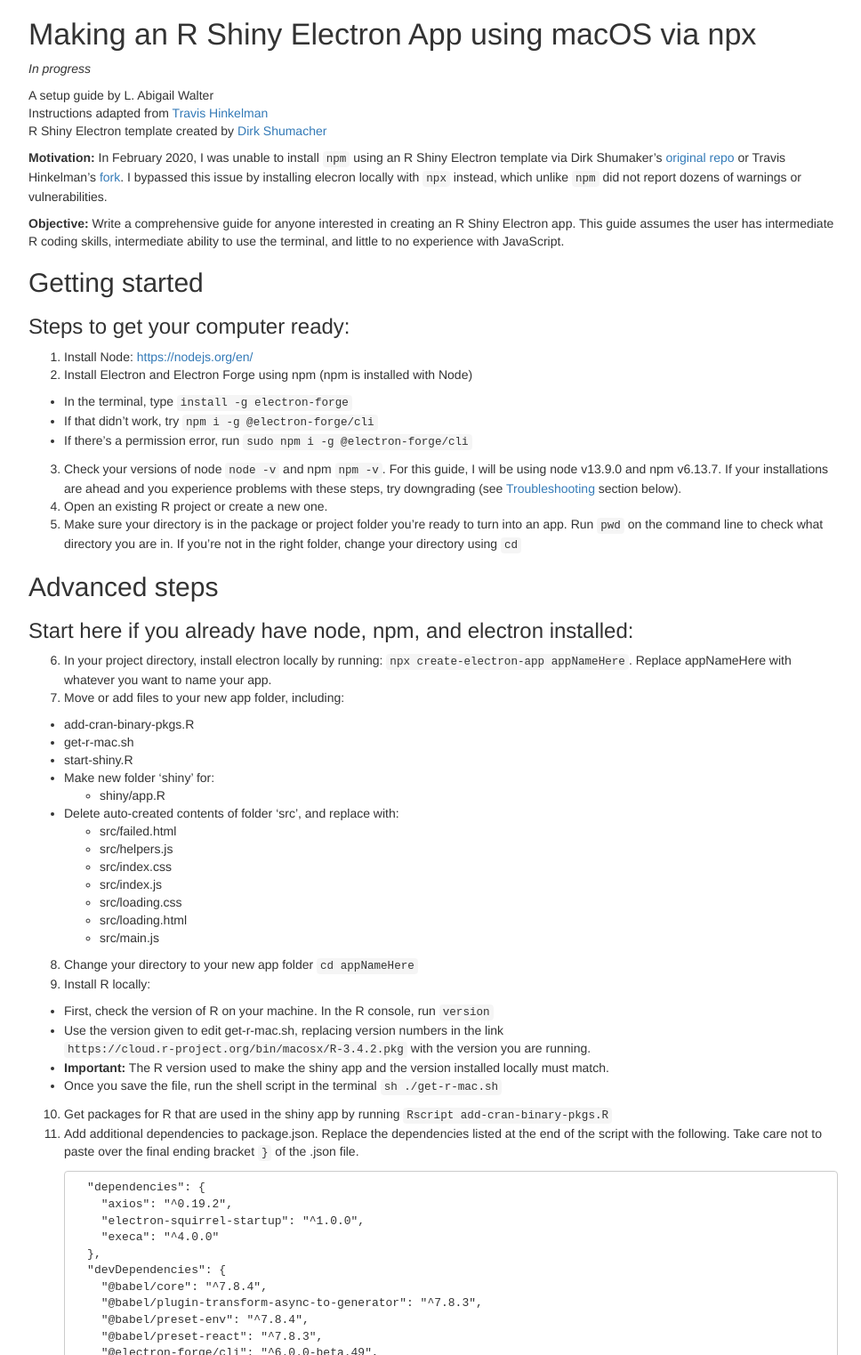
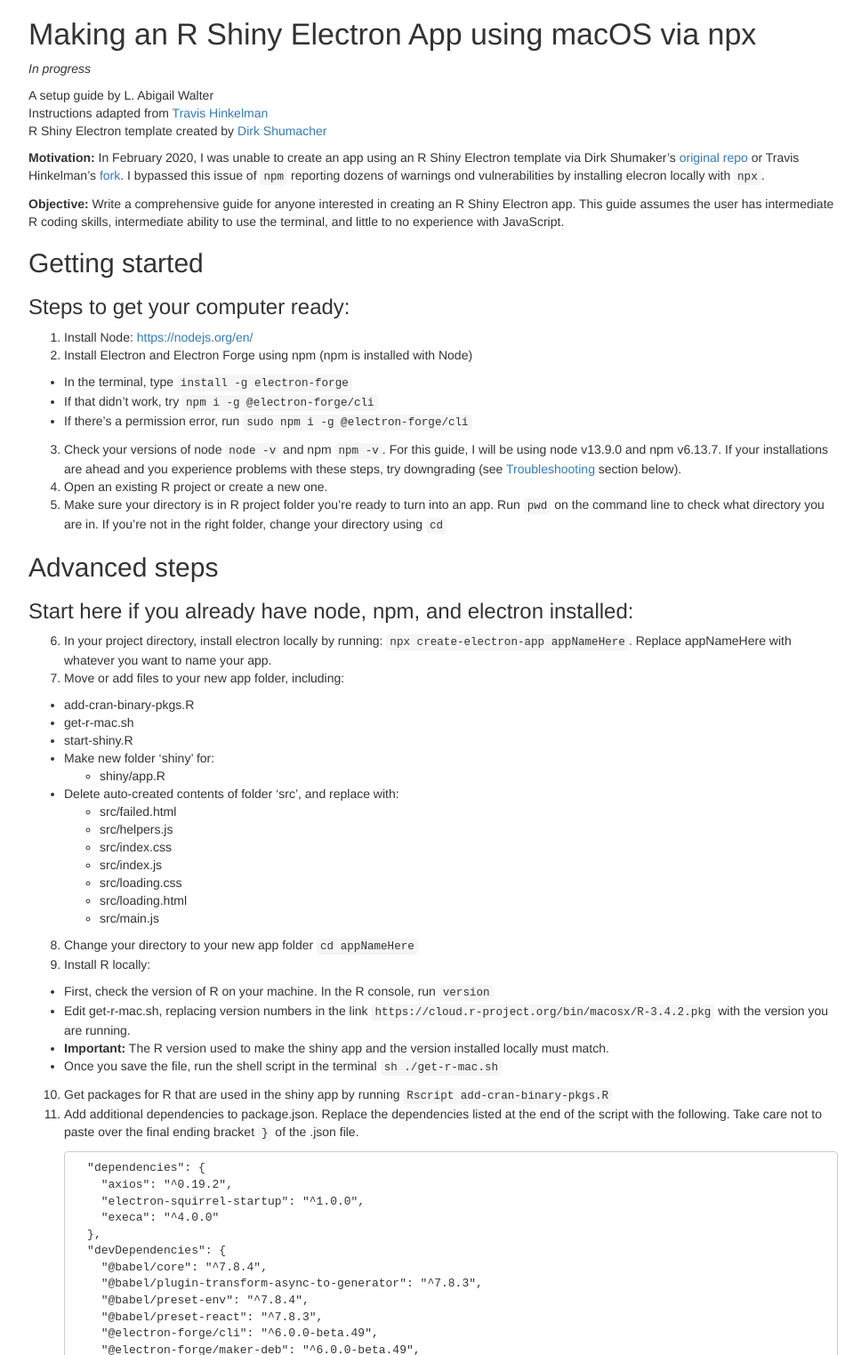
Before and after one commit to lawalter/r-shiny-electron-app, a plain HTML site: page README.html in a window 1280 px wide. Shown: the top 1523 px of the page at 89% size, without its empty margins (153-1121 px from the left). Drawn offline with nearby package versions, Linux system fonts and the light colour scheme; some packages are replaced by stand-ins of ours.

Commit message:
readme updates

```diff
--- a/README.html
+++ b/README.html
@@ -123,7 +123,7 @@
 <h1>Making an R Shiny Electron App using macOS via npx</h1>
 <p><em>In progress</em></p>
 <p>A setup guide by L. Abigail Walter <br>Instructions adapted from <a href="https://www.travishinkelman.com/post/deploy-shiny-electron/">Travis Hinkelman</a> <br>R Shiny Electron template created by <a href="https://github.com/dirkschumacher/r-shiny-electron">Dirk Shumacher</a></p>
-<p><b>Motivation:</b> In February 2020, I was unable to install <code>npm</code> using an R Shiny Electron template via Dirk Shumaker’s <a href="https://github.com/dirkschumacher/r-shiny-electron">original repo</a> or Travis Hinkelman’s <a href="https://github.com/hinkelman/r-shiny-electron">fork</a>. I bypassed this issue by installing elecron locally with <code>npx</code> instead, which unlike <code>npm</code> did not report dozens of warnings or vulnerabilities.</p>
+<p><b>Motivation:</b> In February 2020, I was unable to create an app using an R Shiny Electron template via Dirk Shumaker’s <a href="https://github.com/dirkschumacher/r-shiny-electron">original repo</a> or Travis Hinkelman’s <a href="https://github.com/hinkelman/r-shiny-electron">fork</a>. I bypassed this issue of <code>npm</code> reporting dozens of warnings ond vulnerabilities by installing elecron locally with <code>npx</code>.</p>
 <p><b>Objective:</b> Write a comprehensive guide for anyone interested in creating an R Shiny Electron app. This guide assumes the user has intermediate R coding skills, intermediate ability to use the terminal, and little to no experience with JavaScript.</p>
 <div id="getting-started" class="section level2">
 <h2>Getting started</h2>
@@ -141,7 +141,7 @@
 <ol start="3" style="list-style-type: decimal">
 <li>Check your versions of node <code>node -v</code> and npm <code>npm -v</code>. For this guide, I will be using node v13.9.0 and npm v6.13.7. If your installations are ahead and you experience problems with these steps, try downgrading (see <a href="#troubleshooting">Troubleshooting</a> section below).</li>
 <li>Open an existing R project or create a new one.</li>
-<li>Make sure your directory is in the package or project folder you’re ready to turn into an app. Run <code>pwd</code> on the command line to check what directory you are in. If you’re not in the right folder, change your directory using <code>cd</code></li>
+<li>Make sure your directory is in R project folder you’re ready to turn into an app. Run <code>pwd</code> on the command line to check what directory you are in. If you’re not in the right folder, change your directory using <code>cd</code></li>
 </ol>
 </div>
 </div>
@@ -178,7 +178,7 @@
 </ol>
 <ul>
 <li>First, check the version of R on your machine. In the R console, run <code>version</code></li>
-<li>Use the version given to edit get-r-mac.sh, replacing version numbers in the link <code>https://cloud.r-project.org/bin/macosx/R-3.4.2.pkg</code> with the version you are running.</li>
+<li>Edit get-r-mac.sh, replacing version numbers in the link <code>https://cloud.r-project.org/bin/macosx/R-3.4.2.pkg</code> with the version you are running.</li>
 <li><b>Important:</b> The R version used to make the shiny app and the version installed locally must match.</li>
 <li>Once you save the file, run the shell script in the terminal <code>sh ./get-r-mac.sh</code></li>
 </ul>
```
Also changed, not shown: README.md.
